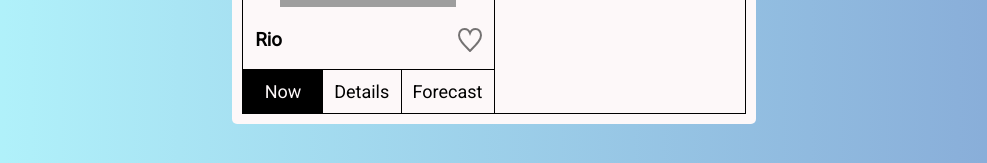
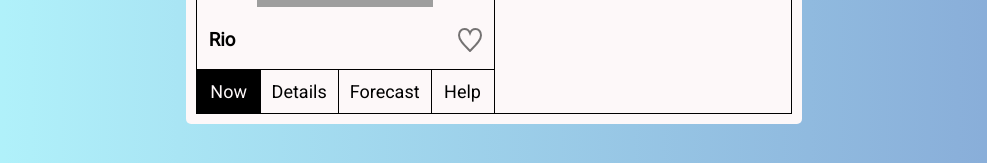
Before and after one commit to kpovel/weather-react, a React (Vite) app: page / in a window 1280 px wide. Shown: the part 342-505 px from the top of the page, without its empty margins (146-1133 px from the left). Built offline with nearby package versions, Linux system fonts and the light colour scheme; grey boxes are pictures that could not be loaded.

Commit message:
Added new tab "help"

```diff
--- a/src/App.css
+++ b/src/App.css
@@ -108,7 +108,7 @@ body {
 
 .nav {
   display: grid;
-  grid-template-columns: 1fr 1fr 1fr;
+  grid-template-columns: 1fr 1fr 1fr 1fr;
 }
 
 .main-tabs__item {
--- a/src/components/mainDisplay.jsx
+++ b/src/components/mainDisplay.jsx
@@ -1,12 +1,12 @@
-import MainTab from "./tabs/mainTab";
-import DetailsTab from "./tabs/details/detailsTab";
-import ForecastTab from "./tabs/forecast/forecastTab";
+import MainTab from "./routes/mainTab";
+import DetailsTab from "./routes/details/detailsTab";
+import ForecastTab from "./routes/forecast/forecastTab";
 import Navbar from "./navbar";
 import {AddedLocation} from "./savedList/addedLocation";
 import {Route, Routes} from "react-router-dom";
 import {tempToCelsius} from "../utilities/formattedTemp";
 import {formatTime} from "../utilities/formatDate";
-import {weatherForecastParams} from "./tabs/forecast/weatherForecastParams";
+import {weatherForecastParams} from "./routes/forecast/weatherForecastParams";
 import {useDispatch, useSelector} from "react-redux";
 import {addCity, removeCity} from "../store/action/action";
 
@@ -39,7 +39,7 @@ function MainDisplay({weatherNow, forecastWeather, searchCity}) {
     }
 
     function deleteCityByButtonRemove(city) {
-         dispatch(removeCity(city));
+        dispatch(removeCity(city));
     }
 
     return (
@@ -63,6 +63,11 @@ function MainDisplay({weatherNow, forecastWeather, searchCity}) {
                         <Route path="/forecast" element={<ForecastTab cityName={cityName}
                                                                       forecastList={forecastList}
                         />}/>
+                        <Route path="/help" element={<p>
+                            This app helps you quickly search weather and save many cities for quick access to cities.
+                            Also, in the other tab, you can find more detail and forecast weather.
+                        </p>}/>
+                        <Route path="*" element={<p>There&apos;s nothing here!</p>}/>
                     </Routes>
                 </div>
                 <Navbar/>
--- a/src/components/navbar.jsx
+++ b/src/components/navbar.jsx
@@ -1,4 +1,4 @@
-import {Link, useResolvedPath, useMatch} from "react-router-dom";
+import {Link, useMatch, useResolvedPath} from "react-router-dom";
 
 export default function Navbar() {
     return (
@@ -6,6 +6,7 @@ export default function Navbar() {
             <CustomLink to="/">Now</CustomLink>
             <CustomLink to="/details">Details</CustomLink>
             <CustomLink to="/forecast">Forecast</CustomLink>
+            <CustomLink to="/help">Help</CustomLink>
         </nav>
     );
 }
@@ -16,7 +17,7 @@ function CustomLink({to, children, ...props}) {
 
     return (
         <Link to={to} {...props} className={isActive ? "main-tabs__item  main-tabs__item--active" : "main-tabs__item"}>
-                {children}
+            {children}
         </Link>
     );
 }
```
Also changed, not shown: src/components/routes/details/detailsTab.jsx (renamed from src/components/tabs/details/detailsTab.jsx), src/components/routes/details/weatherIndicator.jsx (renamed from src/components/tabs/details/weatherIndicator.jsx), src/components/routes/forecast/forecastCell.jsx (renamed from src/components/tabs/forecast/forecastCell.jsx), src/components/routes/forecast/forecastTab.jsx (renamed from src/components/tabs/forecast/forecastTab.jsx), src/components/routes/forecast/weatherForecastParams.jsx (renamed from src/components/tabs/forecast/weatherForecastParams.jsx), src/components/routes/mainTab.jsx (renamed from src/components/tabs/mainTab.jsx).
